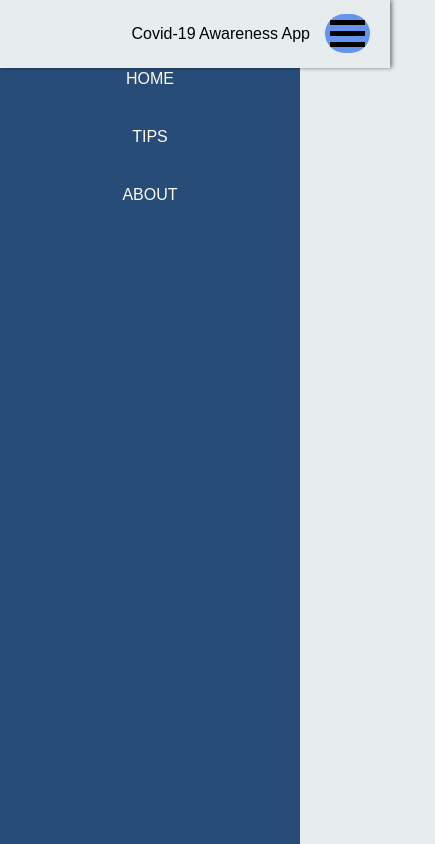
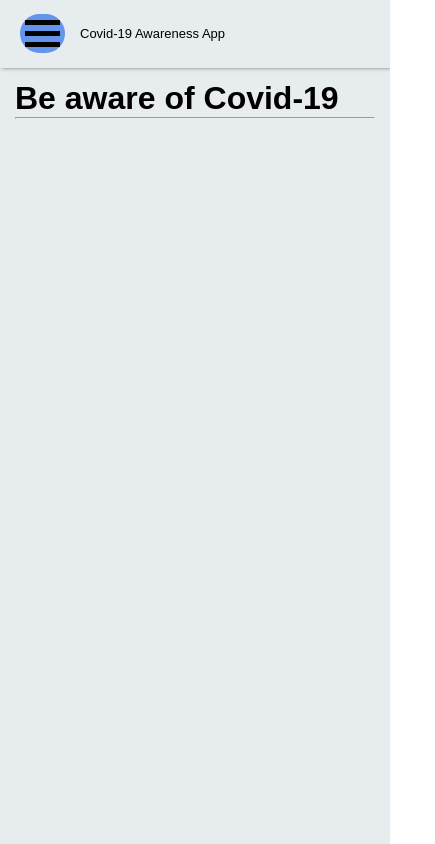
Before and after one commit to ghemhope5472/sidebar-lesson, a plain HTML site: page index.html in a window 390 px wide. Shown: the whole page, 435 px wide, since content can reach past the window. Drawn offline with Linux system fonts and the light colour scheme; a web font is replaced by a local one.

Commit message:
responsive sidebar

```diff
--- a/index.css
+++ b/index.css
@@ -37,6 +37,7 @@ header .menuDiv{
 }
 
 nav{
+    width: 0;
     background-color: #274C77;
     /* transform: translateX(-200px);  */
     height: 100vh;
@@ -49,18 +50,23 @@ nav li{
     list-style-type: none;
     padding: 20px;
     text-align: center;
+    transition: all 0.3s ease;
 }
 nav a{
     width: 200px;
     text-decoration: none;
+
 }
 ul{
     background-color: #274C77;
     width: 300px;
+
+
 }
 
 ul li a{
     color: floralwhite;
+
 
 }
 
@@ -92,5 +98,5 @@ ul li:hover{
 #main{
     background-color: #E7ECEF;
     width: 100%;
-    padding: 50px;
+    padding: 100px 50px;
 }
--- a/index.html
+++ b/index.html
@@ -4,7 +4,9 @@
     <meta charset="UTF-8">
     <meta name="viewport" content="width=device-width, initial-scale=1.0">
     <title>Covid-19 Awareness</title>
+    <link rel="stylesheet" href="https://use.fontawesome.com/releases/v5.15.2/css/all.css" integrity="sha384-vSIIfh2YWi9wW0r9iZe7RJPrKwp6bG+s9QZMoITbCckVJqGCCRhc+ccxNcdpHuYu" crossorigin="anonymous">
     <link rel="stylesheet" href="index.css">
+    <link rel="stylesheet" href="responsive.css">
 </head>
 <body>
     <header>
@@ -19,15 +21,17 @@
     </header>
     <nav id="nav">
         <ul>
-            <li> <a href="#">HOME</a></li>
-            <li> <a href="#">TIPS</a></li>
-            <li> <a href="#">ABOUT</a></li>
+            <li> <a href="#"> <i class="fas fa-home"></i> HOME</a></li>
+            <li> <a href="#"> <i class="fas fa-campground"></i> TIPS</a></li>
+            <li> <a href="#"> <i class="far fa-address-card"></i> ABOUT</a></li>
+
 
         </ul>
     </nav>
 
     <div id="main">
-        Main
+        <h1> Be aware of Covid-19</h1>
+        <hr>
     </div>
 
 
--- /dev/null
+++ b/responsive.css
@@ -0,0 +1,14 @@
+@media only screen and (max-width:600px){
+    header{
+        flex-direction: row;
+    }
+    header p{
+        font-size: small;
+    }
+    #main{
+        padding: 80px 15px;
+    }
+    nav{
+       width: 0;
+    }
+}
```
